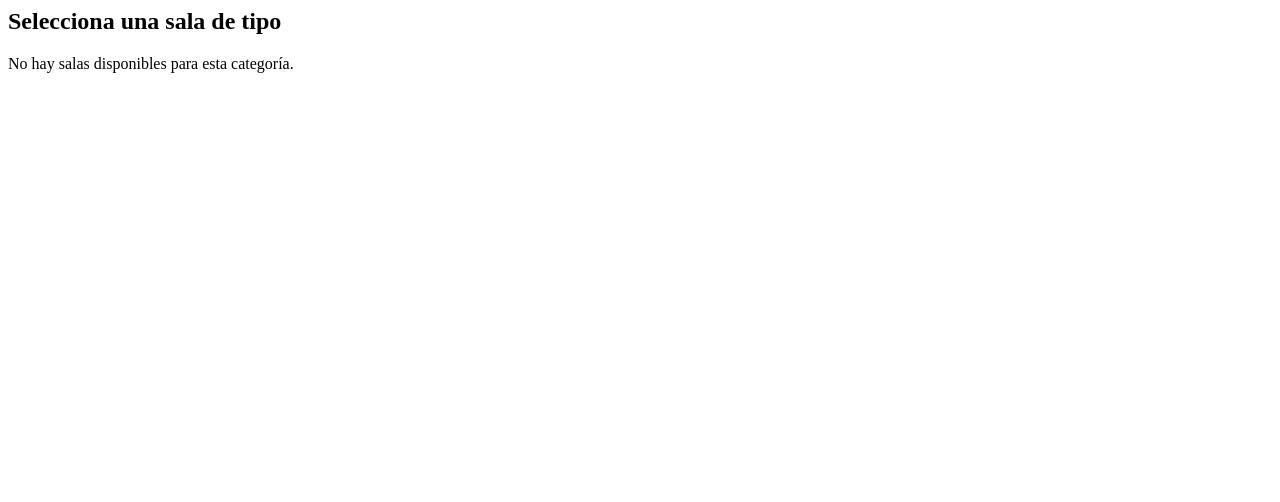
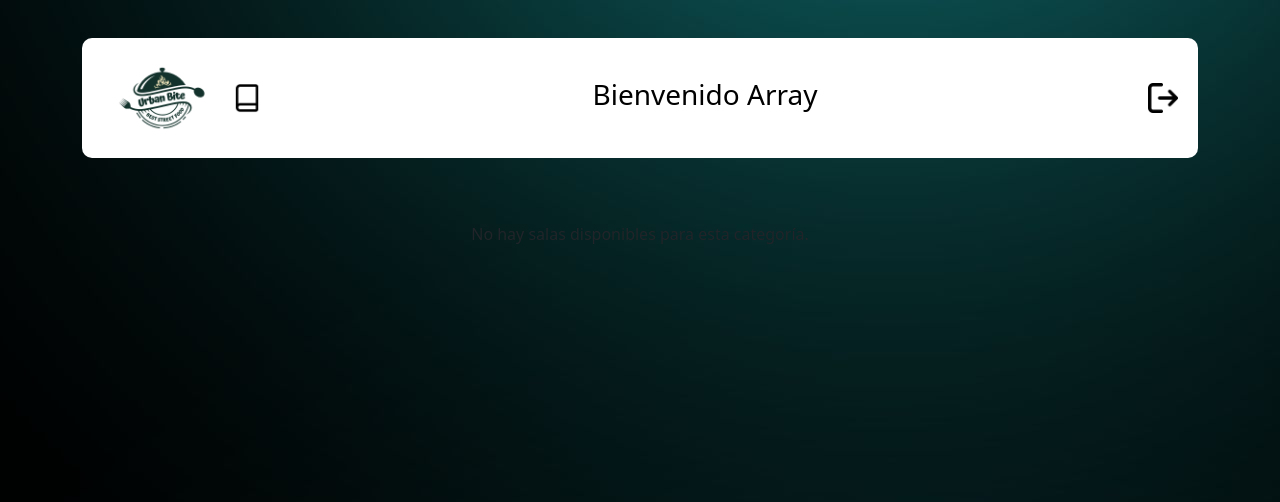
Before and after one commit to Dmasc67/2425_DAW2_M12_Projecte-01_SARA-CONNOR, a PHP site: page /seleccionar_sala.php in a window 1280 px wide. Shown: the top 502 px of the page. Run offline with PHP 8.4, Linux system fonts and the light colour scheme; a user stored in the database is signed in; data comes from the database, SQL or seed files in the repository.

Commit message:
menu de cada sala hecho

```diff
--- a/css/menu.css
+++ b/css/menu.css
@@ -11,7 +11,7 @@
     height: 100%;
 }
 .container{
-    padding-top: 5%;
+    padding-top: 3%;
     padding-bottom: 5%;
 }
 .navegacion {
@@ -70,7 +70,7 @@
 .image-container {
     position: relative;
     width: 50vh;
-    height: 70vh;
+    height: 60vh;
     overflow: hidden;
     transition: transform 0.5s ease;
 }
--- a/php/conexion.php
+++ b/php/conexion.php
@@ -2,7 +2,7 @@
 
 $dbserver="localhost";
 $dbusername="root";
-$dbpassword="";
+$dbpassword="1234";
 $dbbasedatos="bd_restaurante";
 try {
     $conexion = mysqli_connect($dbserver, $dbusername,$dbpassword, $dbbasedatos);
--- a/seleccionar_sala.php
+++ b/seleccionar_sala.php
@@ -7,7 +7,41 @@
     header("Location: index.php?error=sesion_no_iniciada");
     exit();
 }
+?>
+<!DOCTYPE html>
+<html lang="en">
+<head>
+    <meta charset="UTF-8">
+    <meta name="viewport" content="width=device-width, initial-scale=1.0">
+    <link rel="stylesheet" href="./css/menu.css">
+    <link rel="preconnect" href="https://fonts.googleapis.com">
+    <link rel="preconnect" href="https://fonts.gstatic.com" crossorigin>
+    <link href="https://fonts.googleapis.com/css2?family=Roboto:wght@300&display=swap" rel="stylesheet">
+    <link href="https://cdn.jsdelivr.net/npm/bootstrap@5.3.3/dist/css/bootstrap.min.css" rel="stylesheet" integrity="sha384-QWTKZyjpPEjISv5WaRU9OFeRpok6YctnYmDr5pNlyT2bRjXh0JMhjY6hW+ALEwIH" crossorigin="anonymous">
+</head>
+<body>
+<div class="container">
+    <nav class="navegacion">
+        <!-- Sección izquierda con el logo grande y el ícono adicional más pequeño -->
+        <div class="navbar-left">
+            <a href="./menu.php"><img src="./img/logo.png" alt="Logo de la Marca" class="logo" style="width: 100%;"></a>
+            <a href="./registro.php"><img src="./img/lbook.png" alt="Ícono adicional" class="navbar-icon"></a>
+        </div>
 
+        <!-- Título en el centro -->
+        <div class="navbar-title">
+            <h3>Bienvenido <?php if (isset($_SESSION['usuario'])){echo $_SESSION['usuario'];}?></h3>
+        </div>
+
+        <!-- Icono de logout a la derecha -->
+        <div class="navbar-right">
+            <a href="./salir.php"><img src="./img/logout.png" alt="Logout" class="navbar-icon"></a>
+        </div>
+    </nav>
+</div>
+<div class="container-menu">
+    <section>
+        <?php
         $categoria_seleccionada = isset($_GET['categoria']) ? $_GET['categoria'] : '';
 
         // Consultar salas por tipo
@@ -17,20 +51,22 @@
         mysqli_stmt_execute($stmt_salas);
         $result_salas = mysqli_stmt_get_result($stmt_salas);
 
-echo "<h2>Selecciona una sala de tipo $categoria_seleccionada</h2>";
+        // echo "<h2>Selecciona una sala de tipo $categoria_seleccionada</h2>";
 
+        mysqli_stmt_close($stmt_salas);
+        mysqli_close($conexion);
             if ($result_salas && mysqli_num_rows($result_salas) > 0) {
                 while ($sala = mysqli_fetch_assoc($result_salas)) {
-        echo "<div>
-                <a href='./gestionar_mesas.php?categoria=" . urlencode($categoria_seleccionada) . "&id_sala=" . $sala['id_sala'] . "'>
-                    <button>" . htmlspecialchars($sala['nombre_sala']) . "</button>
-                </a>
-              </div>";
+            echo "<a class='image-container' href='./gestionar_mesas.php?categoria=" . urlencode($categoria_seleccionada) . "&id_sala=" . $sala['id_sala'] . "'>
+                    <img src='./img/" . htmlspecialchars($sala['nombre_sala']) . ".jpg' alt='' id='terraza'>
+                    <div class='text-overlay'>" . htmlspecialchars($sala['nombre_sala']) . "</div>
+                </a>";
                 }
             } else {
                 echo "<p>No hay salas disponibles para esta categoría.</p>";
             }
-
-mysqli_stmt_close($stmt_salas);
-mysqli_close($conexion);
         ?>
+    </section>
+</div>
+</body>
+</html>
```
Lines whose indentation alone changed are shown as unchanged.
